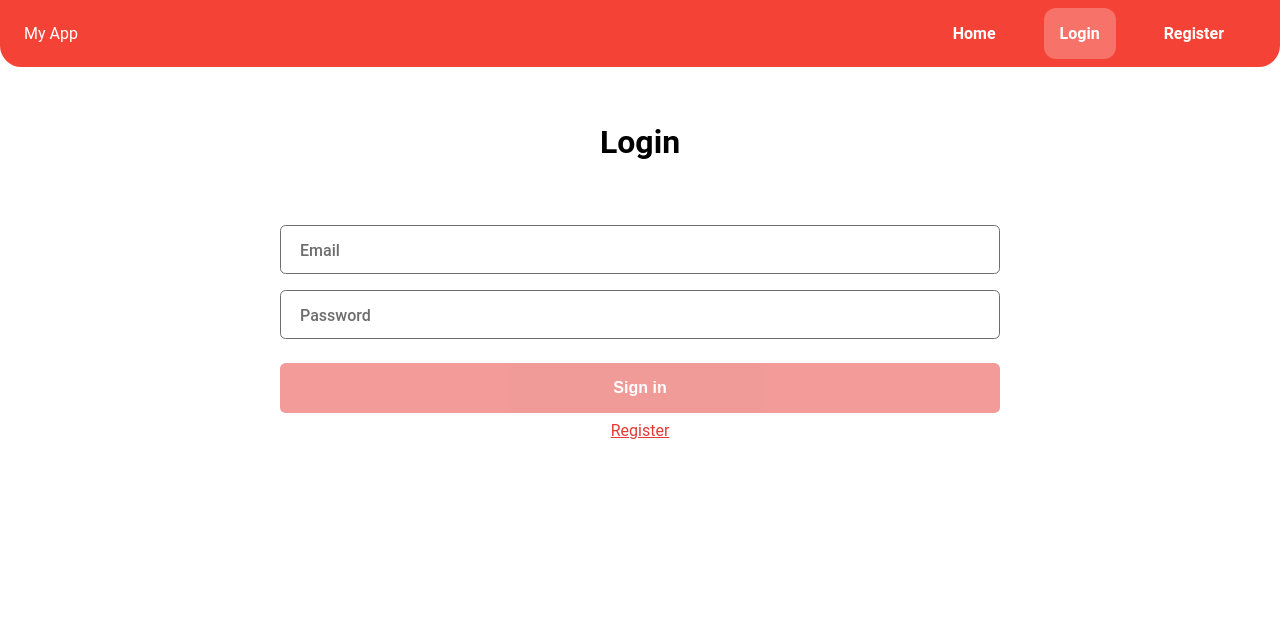
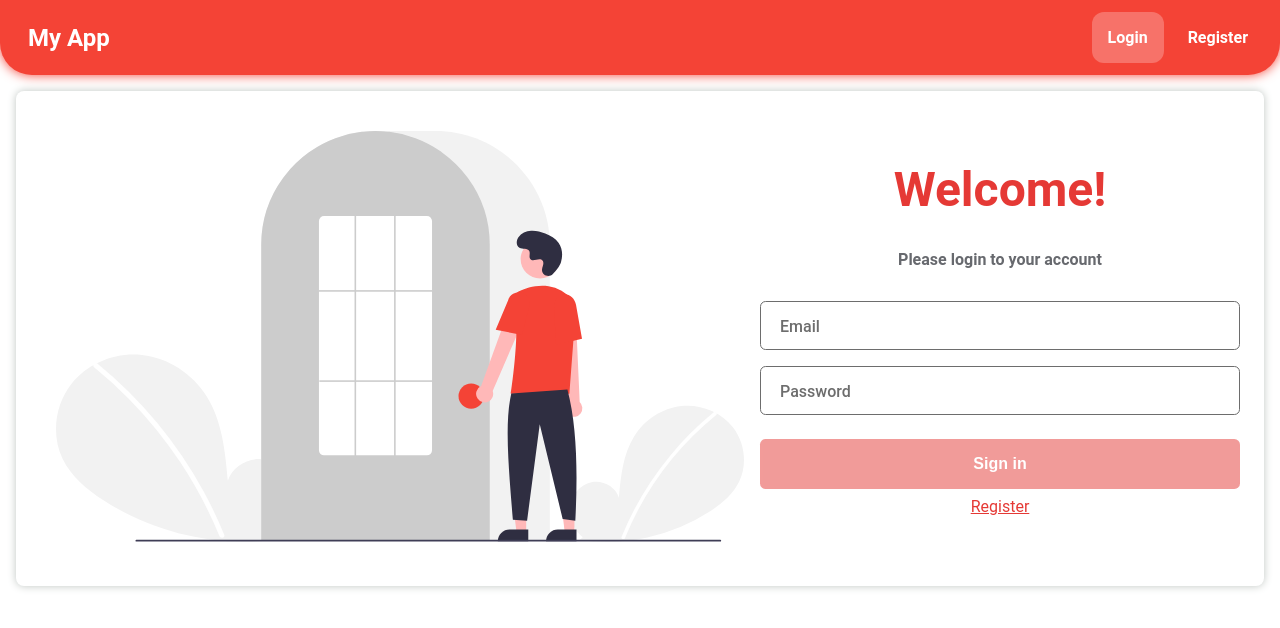
Before and after one commit to kikindb/react-login, a React (Create React App) app: page /login in a window 1280 px wide. Shown: the top 628 px of the page. Built offline with nearby package versions, Linux system fonts and the light colour scheme.

Commit message:
Design improvements

```diff
--- a/src/App.scss
+++ b/src/App.scss
@@ -16,7 +16,9 @@ body {
 }
 
 .MainContent {
-  padding: 1.5rem;
+  padding: 0 1rem;
+  max-width: 1280px;
+  margin: 0 auto 1rem;
 }
 
 input, select {
@@ -104,13 +106,6 @@ a:hover {
   transition: all 100ms ease-in-out;
 }
 
-@media screen and (min-width: 1024px) {
-  .MainContent {
-    margin: 0 auto;
-    max-width: 768px;
-  }
-}
-
 /* Change the white to any color ;) */
 input:-webkit-autofill,
 input:-webkit-autofill:hover,
--- a/src/components/layout/FlashMessage/FlashMessage.js
+++ b/src/components/layout/FlashMessage/FlashMessage.js
@@ -30,7 +30,7 @@ const FlashMessage = props => {
           <h2>Uh Oh, Something went wrong</h2>
           <p>{props.message}</p>
         </div>
-        <button onClick={handleClick}>&times;</button>
+        <button onClick={handleClick} aria-label="Close error message alert">&times;</button>
       </div >
     );
   } else {
--- a/src/components/layout/Header/Header.js
+++ b/src/components/layout/Header/Header.js
@@ -1,12 +1,16 @@
 import React from 'react';
 import './Header.scss';
 import NavBar from './NavBar/NavBar';
+import ROUTES from './../../../constants/routes';
+import { Link } from 'react-router-dom';
 import { APP_NAME } from './../../../constants/constants';
 
 const Header = (props) => {
   return (
     <header className="Header">
-      {APP_NAME}
+      <Link className="site-title" to={ROUTES.MAIN}>
+        {APP_NAME}
+      </Link>
       <NavBar />
     </header>
   )
--- a/src/components/layout/Header/Header.scss
+++ b/src/components/layout/Header/Header.scss
@@ -2,11 +2,19 @@
 .Header {
   color: white;
   background-color: $primary-color;
-  margin-bottom: 2rem;
-  padding: 1.5rem;
-  border-radius: 0px 0px 1.33rem 1.33rem;
+  margin-bottom: 1rem;
+  padding: 0.75rem;
+  border-radius: 0px 0px 2rem 2rem;
   display: flex;
   flex-flow: row wrap;
   justify-content: space-between;
   align-items: center;
+  box-shadow: 0 0 12px $primary-color;
+  a.site-title {
+    color: white;
+    text-decoration: none;
+    font-weight: bold;
+    font-size: 1.5rem;
+    margin-left: 1rem;
+  }
 }
--- a/src/components/layout/Header/NavBar/NavBar.js
+++ b/src/components/layout/Header/NavBar/NavBar.js
@@ -16,13 +16,15 @@ const NavBar = (props) => {
   };
   return (
     <nav className="NavBar">
-      <NavLink className="nav-link" exact to="/">Home</NavLink>
       {(!userData.user) ?
         <>
           <NavLink className="nav-link" to={ROUTES.LOGIN}>Login</NavLink>
           <NavLink className="nav-link" to={ROUTES.SIGN_UP}>Register</NavLink>
         </> :
-        <NavLink className="nav-link" exact to={ROUTES.LOGIN} onClick={logout}>Logout {userData.user.name}</NavLink>
+        <>
+          <NavLink className="nav-link" exact to="/">Home</NavLink>
+          <NavLink className="nav-link" exact to={ROUTES.LOGIN} onClick={logout}>Logout {userData.user.name}</NavLink>
+        </>
       }
     </nav>
   )
--- a/src/components/layout/Header/NavBar/NavBar.scss
+++ b/src/components/layout/Header/NavBar/NavBar.scss
@@ -9,12 +9,13 @@
   }
 
   .nav-link {
-    margin: 1rem;
+    display: inline-block;
     color: white;
     text-decoration: none;
     font-weight: bold;
     padding: 1rem;
     border-radius: 0.75rem;
+    margin: 0 0.25rem;
   }
 
   .nav-link:hover,
--- a/src/components/pages/Login/Login.js
+++ b/src/components/pages/Login/Login.js
@@ -8,6 +8,7 @@ import userContext from '../../../context/userContext';
 import { Formik, Form, Field, ErrorMessage } from 'formik';
 import * as Yup from 'yup';
 import FlashMessage from '../../layout/FlashMessage/FlashMessage';
+import LoginImg from './../../../assets/login.svg';
 
 const Login = (props) => {
 
@@ -78,7 +79,14 @@ const Login = (props) => {
   return (
     (!userData.user) ?
       <div className="Login">
-        <h1>Login</h1>
+        <section className="img-container">
+          <img src={LoginImg} alt="" />
+        </section>
+        <section className='form-container'>
+          <h1>
+            Welcome!
+          <span>Please login to your account</span>
+          </h1>
 
           {(state.error !== "") ? <FlashMessage message={state.error} visible={true} /> : null}
 
@@ -118,6 +126,7 @@ const Login = (props) => {
             }
           </Formik>
           <Link to={ROUTES.SIGN_UP}>Register</Link>
+        </section>
       </div >
       : <>{history.push(ROUTES.MAIN)}</>
   )
--- a/src/components/pages/Login/Login.scss
+++ b/src/components/pages/Login/Login.scss
@@ -1,6 +1,37 @@
 .Login {
   text-align: center;
+  border-radius: 8px;
+  padding: 1.5rem;
+  box-shadow: 0 0 8px #BFC5C1;
+  display: flex;
+  flex-flow: row wrap;
+  justify-content: space-between;
+  align-items: center;
   h1 {
-    margin-bottom: 4rem;
+    font-size: 3rem;
+    margin-bottom: 2rem;
+    color: #E53935;
+    font-weight: bold;
+    span {
+      font-size: 1rem;
+      margin-top: 2rem;
+      display: block;
+      color: #67696E;
+    }
+  }
+  .img-container {
+    flex: 60%;
+    padding: 1rem;
+    img {
+      width: 100%;
+    }
+  }
+  .form-container {
+    flex: 40%;
+  }
+  @media screen and (max-width: 767px) {
+    .form-container, .img-container {
+      flex: 100%;
+    }
   }
 }
--- a/src/components/pages/RegisterUser/RegisterUser.js
+++ b/src/components/pages/RegisterUser/RegisterUser.js
@@ -8,7 +8,7 @@ import userContext from '../../../context/userContext';
 import { Formik, Form, Field, ErrorMessage } from 'formik';
 import * as Yup from 'yup';
 import FlashMessage from '../../layout/FlashMessage/FlashMessage';
-
+import signUpImg from './../../../assets/signup.svg'
 const RegisterUser = (props) => {
 
   const history = useHistory();
@@ -31,8 +31,8 @@ const RegisterUser = (props) => {
   };
 
   const validationSchema = Yup.object({
-    name: Yup.string().min(2),
-    lastName: Yup.string().min(2),
+    name: Yup.string().min(2).required('Required').matches(/^[\w][\w\s]*$/, 'Not Valid name'),
+    lastName: Yup.string().min(2).required('Required').matches(/^[\w][\w\s]*$/, 'Not valid last name'),
     email: Yup.string().required('Required').email('Invalid email format'),
     password: Yup.string().required('Required').min(5)
   });
@@ -84,7 +84,14 @@ const RegisterUser = (props) => {
 
   return (
     <div className="RegisterUser">
-      <h1>Sign Up</h1>
+      <section className="img-container">
+        <img src={signUpImg} alt="" />
+      </section>
+      <section className='form-container'>
+        <h1>
+          Sign Up
+        <span>Please register a new account</span>
+        </h1>
 
         {(state.error !== "") ? <FlashMessage message={state.error} visible={true} /> : null}
 
@@ -145,6 +152,7 @@ const RegisterUser = (props) => {
           }
           }
         </Formik>
+      </section>
     </div>
   )
 }
--- a/src/components/pages/RegisterUser/RegisterUser.scss
+++ b/src/components/pages/RegisterUser/RegisterUser.scss
@@ -1,6 +1,36 @@
 .RegisterUser {
   text-align: center;
+  border-radius: 8px;
+  padding: 2rem;
+  box-shadow: 0 0 8px #BFC5C1;display: flex;
+  flex-flow: row wrap;
+  justify-content: space-between;
+  align-items: center;
   h1 {
-    margin-bottom: 4rem;
+    font-size: 3rem;
+    margin-bottom: 2rem;
+    color: #E53935;
+    font-weight: bold;
+    span {
+      font-size: 1rem;
+      margin-top: 2rem;
+      display: block;
+      color: #67696E;
+    }
+  }
+  .img-container {
+    flex: 60%;
+    padding: 1rem;
+    img {
+      width: 100%;
+    }
+  }
+  .form-container {
+    flex: 40%;
+  }
+  @media screen and (max-width: 767px) {
+    .form-container, .img-container {
+      flex: 100%;
+    }
   }
 }
```
Also changed, not shown: src/assets/login.svg (added), src/assets/signup.svg (added). Lines whose indentation alone changed are shown as unchanged.
